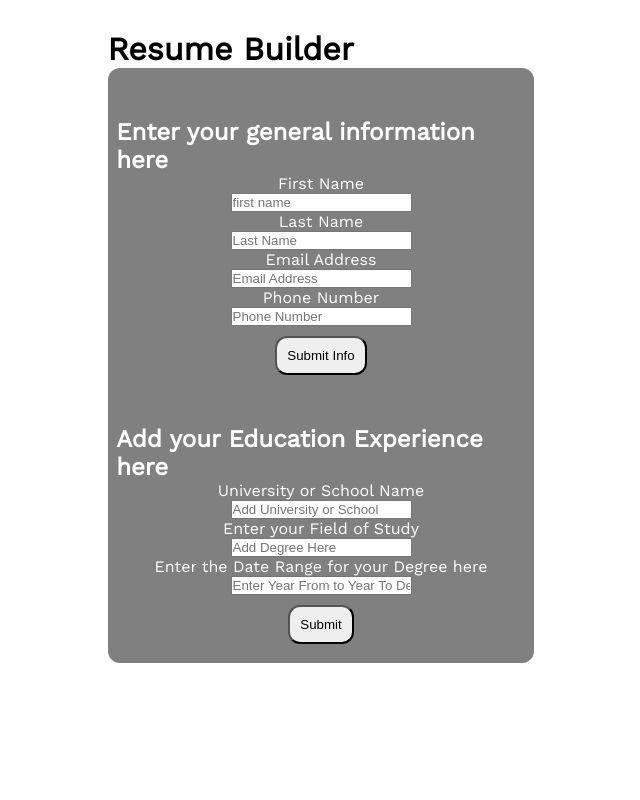
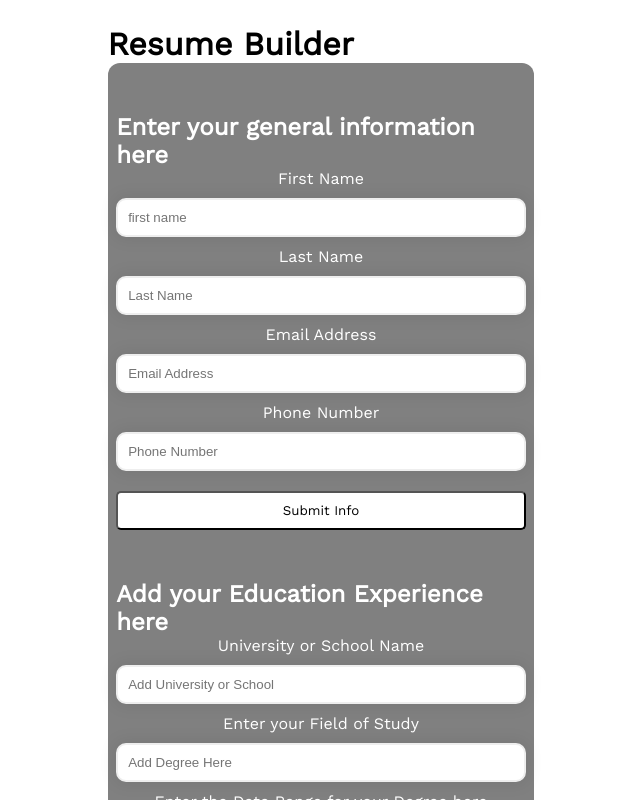
Before and after one commit to CarlosElizalde98/cv-project, a React (Create React App) app: page / in a window 1280 px wide. Shown: the top 800 px of the page, without its empty margins (319-959 px from the left). Built offline with nearby package versions, Linux system fonts and the light colour scheme.

Commit message:
Made style changes to forms

```diff
--- a/src/App.css
+++ b/src/App.css
@@ -2,12 +2,13 @@
 * {
   margin: 0;
   padding: 0;
+  box-sizing: border-box;
 }
 
 body {
   display: flex;
   flex-direction: center;
-  padding: 10px;
+  padding: 5px;
   margin: 10px;
   justify-content: center;
   font-family: 'Work Sans', sans-serif;
@@ -17,10 +18,12 @@ body {
   display: flex;
   flex-direction: column;
   padding: 10px;
+  width: 100%;
 }
 
 .general-info {
   display: flex;
+  width: 100%;
   flex-direction: column;
   align-items: center;
   padding: 2%;
@@ -37,7 +40,28 @@ body {
 }
 
 .submit {
-  border-radius: 12px;
+  appearance: none;
+  -webkit-appearance: none;
+  font-family: inherit;
+  background-color: white;
+  color: black;
+  font-weight: 600px;
+  border-radius: 5px;
   margin: 10px;
   padding: 10px;
+  width: 100%;
+
 }
+
+.submit:hover {
+  background-color: gray;
+}
+
+input[type=text], input[type=email]{
+  padding: 10px;
+  margin: 10px 0;
+  border: 2px solid #eee;
+  box-shadow: 0 0 15px 4px rgba(0,0,0,0.06);
+  border-radius: 10px;
+  width: 100%;
+}
```
